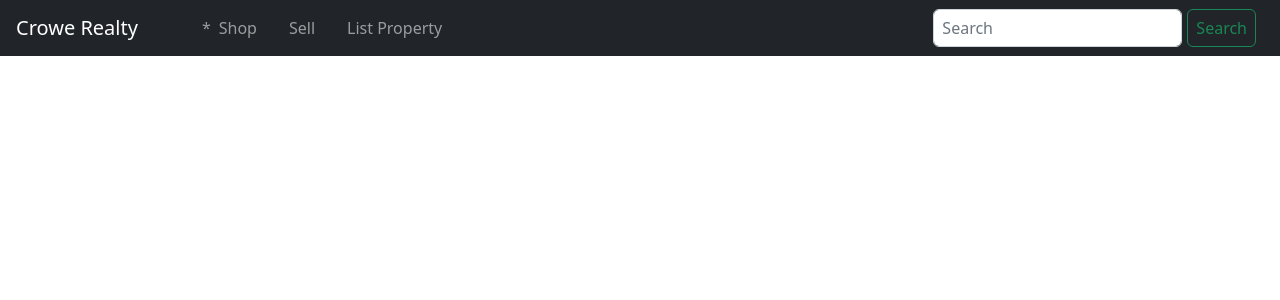
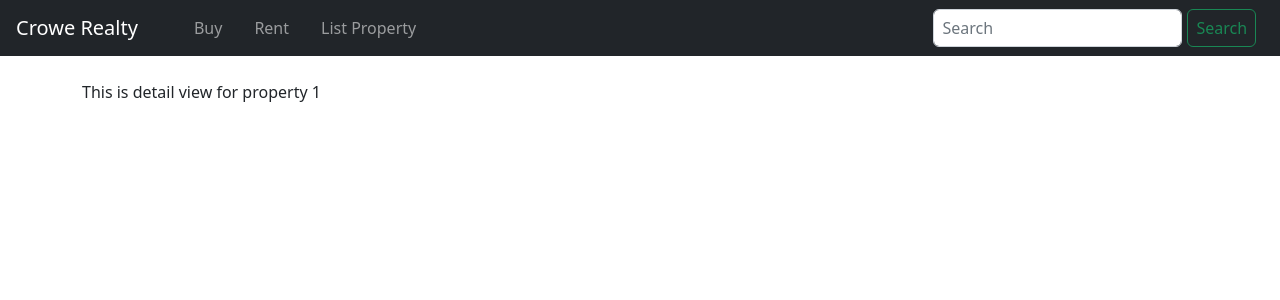
Before and after one commit to wtcrowe4/CroweRealty, an Angular app in the folder frontend/: page /property-detail/1 in a window 1280 px wide. Before the commit this address led to /. Shown: the top 300 px of the page. Built offline with nearby package versions, Linux system fonts and the light colour scheme.

Commit message:
Set up route for detail view

```diff
--- a/frontend/src/app/app.module.ts
+++ b/frontend/src/app/app.module.ts
@@ -9,11 +9,14 @@ import { PropertyCardComponent } from './property/property-card/property-card.co
 import { PropertyListComponent } from './property/property-list/property-list.component';
 import { HousingService } from './services/housing.service';
 import { AddPropertyComponent } from './property/add-property/add-property.component';
+import { PropertyDetailComponent } from './property/property-detail/property-detail.component';
 
 
 const appRoutes: Routes = [
   {path: '', component: PropertyListComponent},
+  {path: 'rent-property', component: AddPropertyComponent},
   {path: 'add-property', component: AddPropertyComponent},
+  {path: 'property-detail/:id', component: PropertyDetailComponent}
 ]
 
 @NgModule({
@@ -22,7 +25,8 @@ const appRoutes: Routes = [
     NavBarComponent,
     PropertyCardComponent,
     PropertyListComponent,
-    AddPropertyComponent
+    AddPropertyComponent,
+    PropertyDetailComponent
   ],
   imports: [
     BrowserModule,
--- a/frontend/src/app/nav-bar/nav-bar.component.html
+++ b/frontend/src/app/nav-bar/nav-bar.component.html
@@ -7,13 +7,13 @@
 
         <ul class="navbar-nav mr-auto">
             <li class="nav-item active">
-                <a class="nav-link" href="/"><span class="sr-only">*</span>Shop</a>
+                <a class="nav-link" [routerLinkActiveOptions]="{exact:true}" routerLinkActive="active" routerLink="/">Buy</a>
             </li>
             <li class="nav-item">
-                <a class="nav-link" href="/">Sell</a>
+                <a class="nav-link" [routerLinkActiveOptions]="{exact:true}" routerLinkActive="active" routerLink="/rent-property">Rent</a>
             </li>
             <li class="nav-item">
-                <a class="nav-link" href="/add-property">List Property</a>
+                <a class="nav-link" [routerLinkActiveOptions]="{exact:true}" routerLinkActive="active" routerLink="/add-property">List Property</a>
             </li>
         </ul>
     </div>
--- a/frontend/src/app/property/property-card/property-card.component.html
+++ b/frontend/src/app/property/property-card/property-card.component.html
@@ -5,7 +5,7 @@
         <div >
             <ul class="list-inline text-center member-icons">
                 <li class="list-inline-item">
-                    <button class="btn btn-primary btn-sm bg-dark">View</button>
+                    <button class="btn btn-primary btn-sm bg-dark" routerLink="/property-detail/{{Property.Id}}">View</button>
                 </li>
                 <li class="list-inline-item">
                     <button class="btn btn-primary btn-sm bg-dark">Call</button>
--- /dev/null
+++ b/frontend/src/app/property/property-detail/property-detail.component.html
@@ -0,0 +1 @@
+<p>This is detail view for property {{propertyId}}</p>
--- /dev/null
+++ b/frontend/src/app/property/property-detail/property-detail.component.ts
@@ -0,0 +1,17 @@
+import { Component, OnInit } from '@angular/core';
+import { ActivatedRoute } from '@angular/router';
+
+@Component({
+  selector: 'app-property-detail',
+  templateUrl: './property-detail.component.html',
+  styleUrls: ['./property-detail.component.css']
+})
+export class PropertyDetailComponent implements OnInit {
+  public propertyId!: number;
+  constructor(private route: ActivatedRoute) { }
+
+  ngOnInit(): void {
+    this.propertyId = this.route.snapshot.params['id'];
+  }
+
+}
```
Also changed, not shown: frontend/src/app/property/property-detail/property-detail.component.css (added), 1 other file (tests, documents, lock files or other folders).
